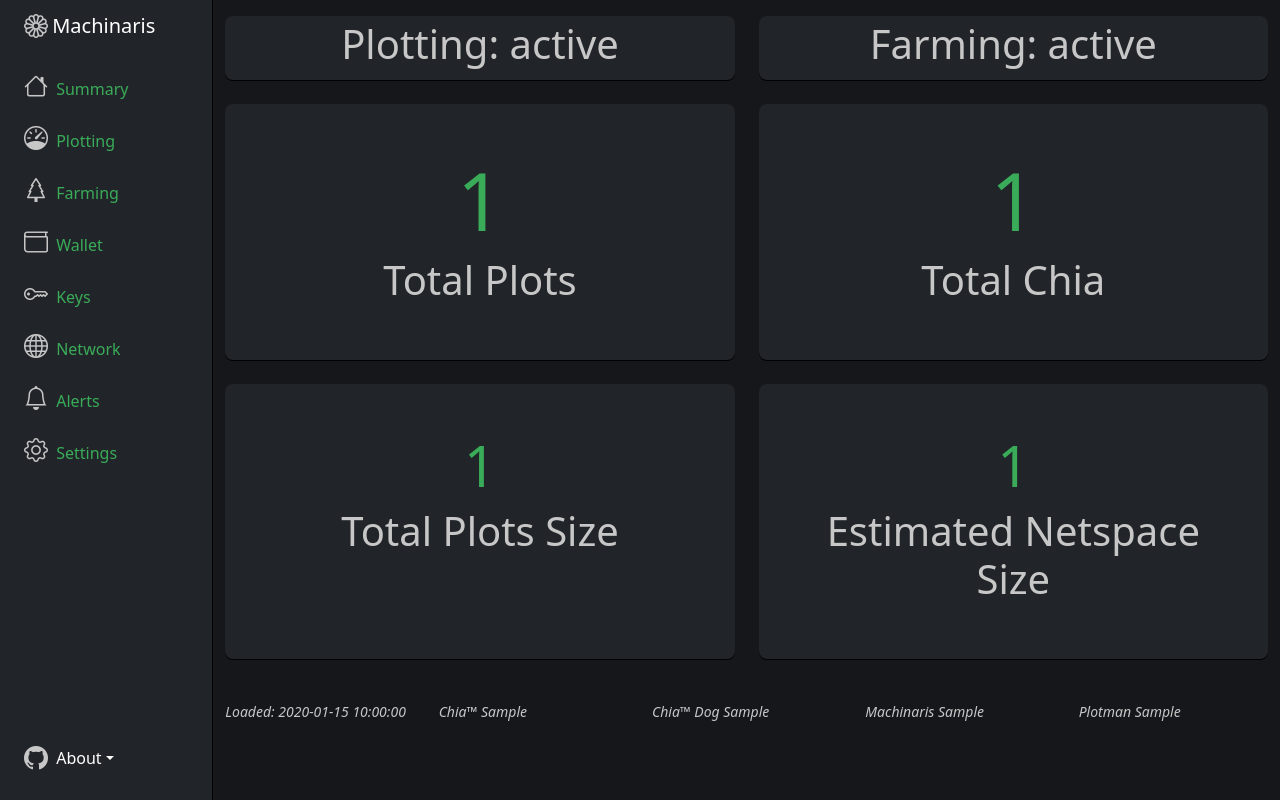
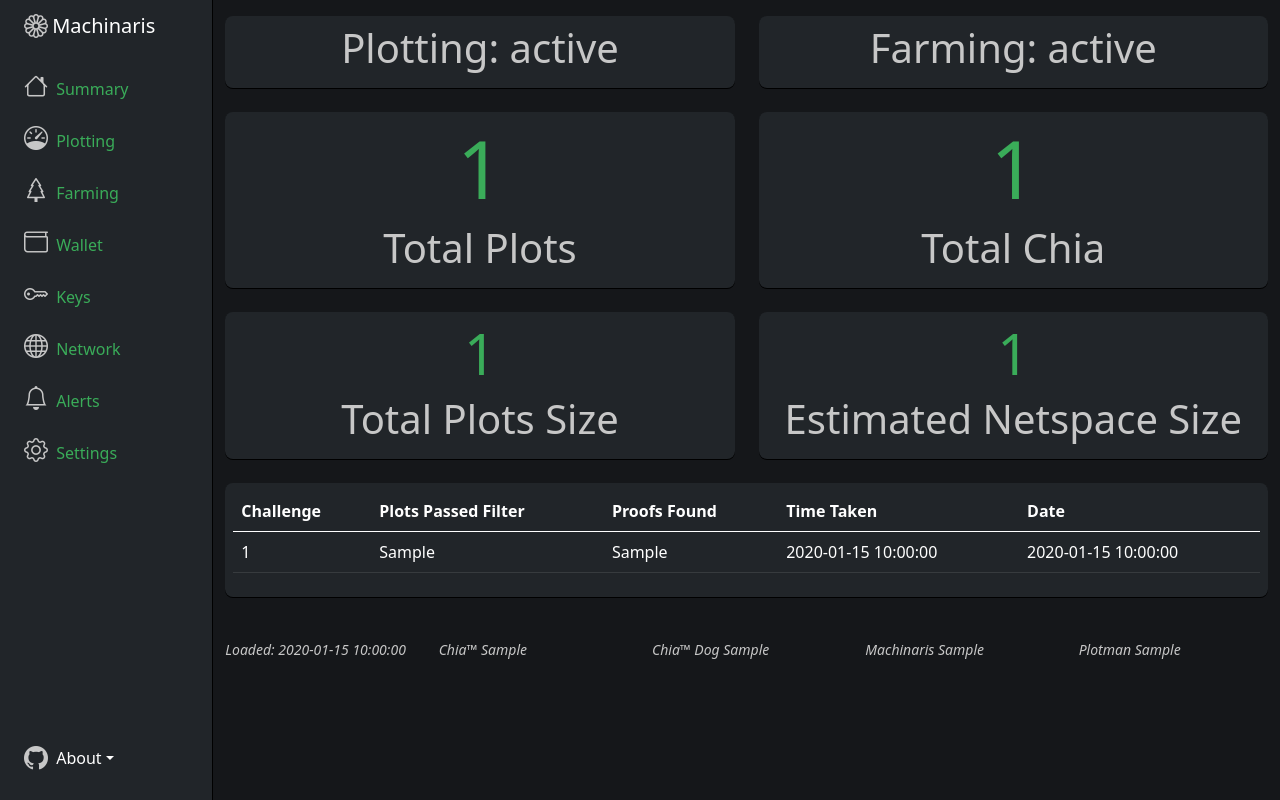
Before and after one commit to guydavis/machinaris, a Flask app: template app/templates/index.html in a window 1280 px wide. Run offline with Flask 2, Linux system fonts and the light colour scheme; the template is opened without the code that fills it: most values are stand-ins (such as "Sample title", 1, 10 or a date in 2020); some libraries are stand-ins or nearby versions.

Commit message:
Add recent challenges to summary page.

```diff
--- /dev/null
+++ b/app/commands/chia_log_parser.py
@@ -0,0 +1,42 @@
+#
+# Methods around parsing the Chia debug.log file at INFO level
+#
+
+from app.models.chia_logs import Challenges
+import datetime
+import os
+import psutil
+import signal
+import shutil
+import time
+import traceback
+import yaml
+
+from flask import Flask, jsonify, abort, request, flash
+from subprocess import Popen, TimeoutExpired, PIPE
+
+from app.models import chia_logs
+from app import app
+
+# Location of the auto-rotating log in container
+CHIA_LOG = '/root/.chia/mainnet/log/debug.log'
+
+CHALLENGES_TO_LOAD = 5
+
+def recent_challenges():
+    proc = Popen("grep -i eligible {0} | tail -n {1}".format(CHIA_LOG, CHALLENGES_TO_LOAD),
+        stdout=PIPE, stderr=PIPE, shell=True)
+    try:
+        outs, errs = proc.communicate(timeout=90)
+    except TimeoutExpired:
+        proc.kill()
+        proc.communicate()
+        abort(500, description="The timeout is expired!")
+    if errs:
+        app.logger.error(errs.decode('utf-8'))
+        abort(500, description=errs.decode('utf-8'))
+    cli_stdout = outs.decode('utf-8')
+    app.logger.info("Here is: {0}".format(cli_stdout))
+    challenges = chia_logs.Challenges(cli_stdout.splitlines())
+    app.logger.info(challenges)
+    return challenges
--- a/app/commands/chiadog_cli.py
+++ b/app/commands/chiadog_cli.py
@@ -45,7 +45,7 @@
     return None
 
 def get_notifications():
-    return chiadog.Notification.query.order_by(chiadog.Notification.created_at.desc()).all()
+    return chiadog.Notification.query.order_by(chiadog.Notification.created_at.desc()).limit(20).all()
 
 def start_chiadog():
     app.logger.info("Starting Chiadog monitoring....")
--- a/app/routes.py
+++ b/app/routes.py
@@ -1,3 +1,4 @@
+from app.models.chia_logs import Challenges
 import pytz
 import os
 
@@ -5,7 +6,7 @@
 from flask import Flask, flash, redirect, render_template, request, session, url_for, send_from_directory
 
 from app import app
-from app.commands import global_config, chia_cli, plotman_cli, chiadog_cli
+from app.commands import global_config, chia_cli, plotman_cli, chiadog_cli, chia_log_parser
 
 @app.route('/')
 def landing():
@@ -21,9 +22,10 @@
         return redirect(url_for('setup'))
     farming = chia_cli.load_farm_summary()
     plotting = plotman_cli.load_plotting_summary()
+    challenges = chia_log_parser.recent_challenges()
     return render_template('index.html', reload_seconds=60,
         farming=farming.__dict__, plotting=plotting.__dict__,
-        global_config=gc)
+        challenges=challenges, global_config=gc)
 
 @app.route('/setup', methods=['GET', 'POST'])
 def setup():
--- a/app/templates/index.html
+++ b/app/templates/index.html
@@ -21,14 +21,14 @@
   <div class="row align-items-md-stretch">
     {% if not global_config.farming_only %}
     <div class="col-md-6">
-      <div class="h-20 p-1 bg-light border rounded-3">
+      <div class="h-20 p-2 bg-light border rounded-3">
         <h6 class="display-6 text-center">Plotting: {{ plotting.display_status }}</h6>
       </div>
     </div>
     {% endif %}
     {% if not global_config.plotting_only %}
     <div class="col-md-6">
-      <div class="h-20 p-1 bg-light border rounded-3">
+      <div class="h-20 p-2 bg-light border rounded-3">
         <h6 class="display-6 text-center">Farming: {{ farming.display_status }}</h6>
       </div>
     </div>
@@ -39,14 +39,14 @@
 
   <div class="row align-items-md-stretch">
     <div class="col-md-6">
-      <div class="h-100 p-5 text-white bg-dark rounded-3">
+      <div class="h-100 p-2 text-white bg-dark rounded-3">
         <h1 class="display-1 text-center text-success">{{ farming.plot_count }}</h1>
         <h6 class="display-6 text-center">Total Plots</h6>
       </div>
     </div>
     {% if not global_config.plotting_only %}
     <div class="col-md-6">
-      <div class="h-100 p-5 text-white bg-dark rounded-3">
+      <div class="h-100 p-2 text-white bg-dark rounded-3">
         <h1 class="display-1 text-center text-success">{{ farming.total_chia }}</h1>
         <h6 class="display-6 text-center">Total Chia</h6>
       </div>
@@ -58,14 +58,14 @@
 
   <div class="row align-items-md-stretch">
     <div class="col-md-6">
-      <div class="h-100 p-5 text-white bg-dark rounded-3">
+      <div class="h-100 p-2 text-white bg-dark rounded-3">
         <h4 class="display-4 text-center text-success">{{ farming.plot_size }}</h4>
         <h6 class="display-6 text-center">Total Plots Size</h6>
       </div>
     </div>
     {% if not global_config.plotting_only %}
     <div class="col-md-6">
-      <div class="h-100 p-5 text-white bg-dark rounded-3">
+      <div class="h-100 p-2 text-white bg-dark rounded-3">
         <h4 class="display-4 text-center text-success">{{ farming.display_network_size }}</h4>
         <h6 class="display-6 text-center">Estimated Netspace Size</h6>
       </div>
@@ -73,4 +73,34 @@
     {% endif %}
   </div>
 
+  {% if not global_config.plotting_only %}
+  <br />
+  <div class="col-md-12">
+    <div class="h-100 p-2 text-white bg-dark rounded-3">
+      <table class="table table-dark">
+        <thead>
+            <tr>
+                <th scope="col">Challenge</th>
+                <th scope="col">Plots Passed Filter</th>
+                <th scope="col">Proofs Found</th>
+                <th scope="col">Time Taken</th>
+                <th scope="col">Date</th>
+            </tr>
+        </thead>
+        <tbody>
+            {% for challenge in challenges.rows %}
+            <tr>
+                <td>{{challenge.challenge_id}}</td>
+                <td>{{challenge.plots_past_filter}}</td>
+                <td>{{challenge.proofs_found}}</td>
+                <td>{{challenge.time_taken}}</td>
+                <td>{{challenge.created_at}}</td>
+            </tr>
+            {% endfor %}
+        </tbody>
+    </table>
+    </div>
+  </div>
+  {% endif %}
+
   {% endblock %}
```
Also changed, not shown: app/models/chia_logs.py (added, +31 -0 lines).
